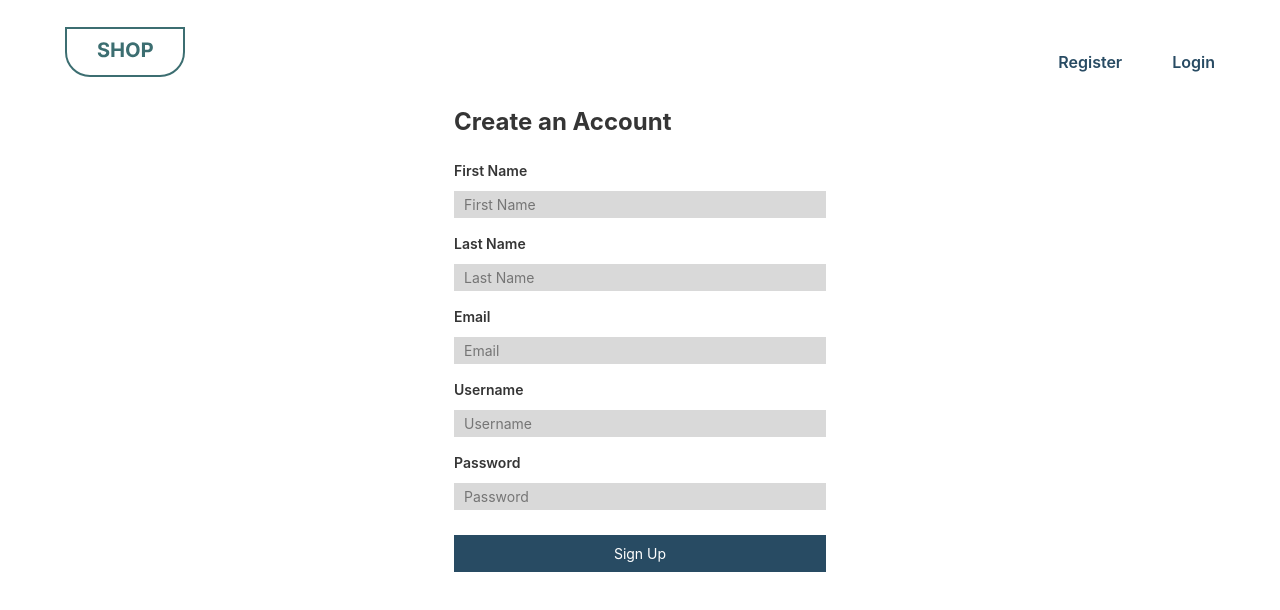
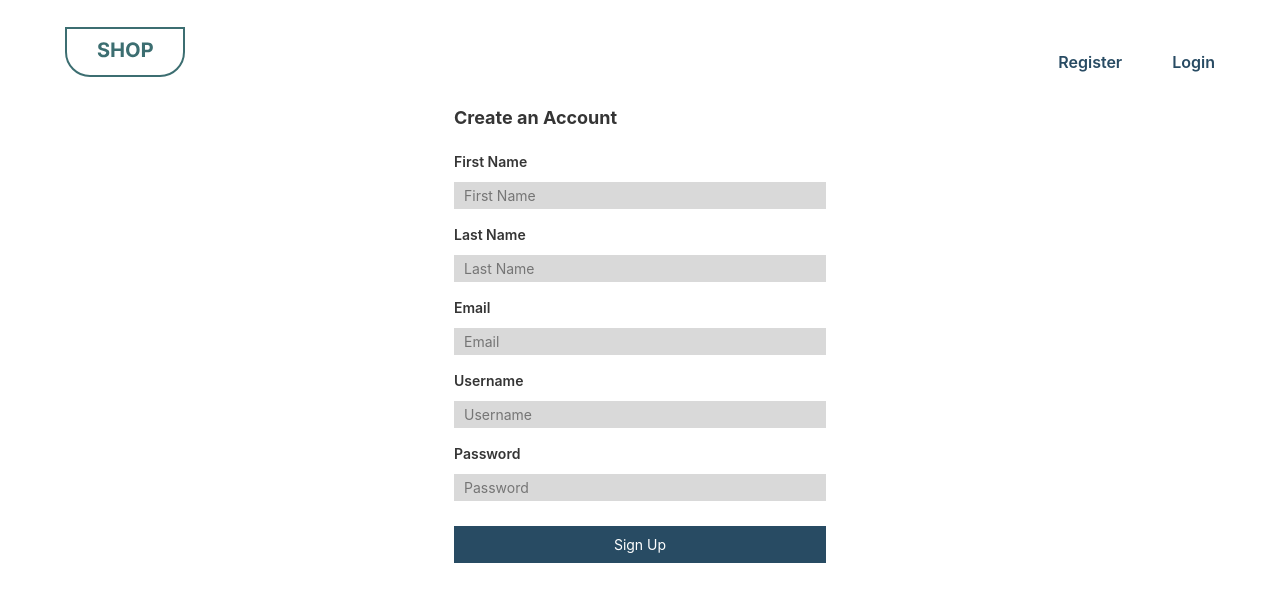
Before and after one commit to mercedechen/capstone, a React (Vite) app: page /register in a window 1280 px wide. Shown: the top 610 px of the page. Built offline with nearby package versions, Linux system fonts and the light colour scheme.

Commit message:
Fix consistency on register, login and account view

```diff
--- a/src/App.css
+++ b/src/App.css
@@ -211,6 +211,10 @@ form {
   margin: auto;
 }
 
+.registration h2, .login h2 {
+  font-size: 18px;
+}
+
 .registration form, .login form, .checkout form {
   margin-top: 20px;
 }
@@ -263,7 +267,7 @@ form {
 }
 
 .account h2, .orders h2 {
-  font-size: 16px;
+  font-size: 18px;
   margin-bottom: 25px;
 }
 
```
